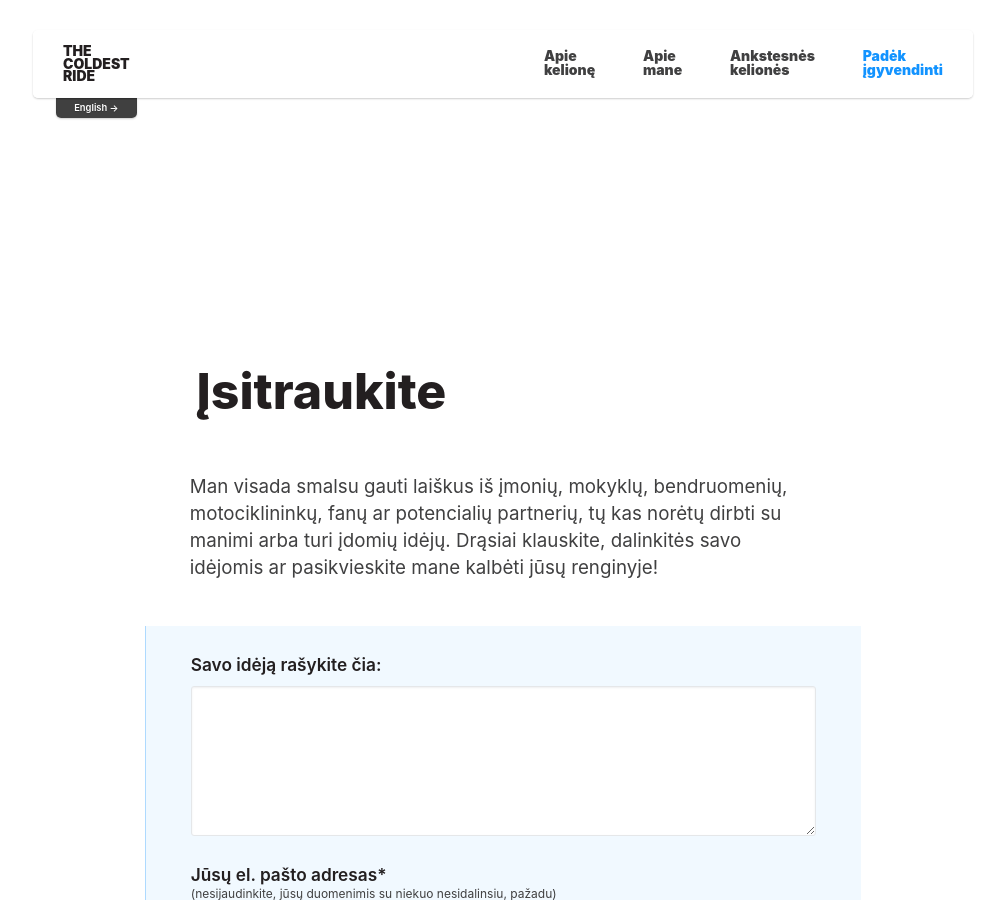
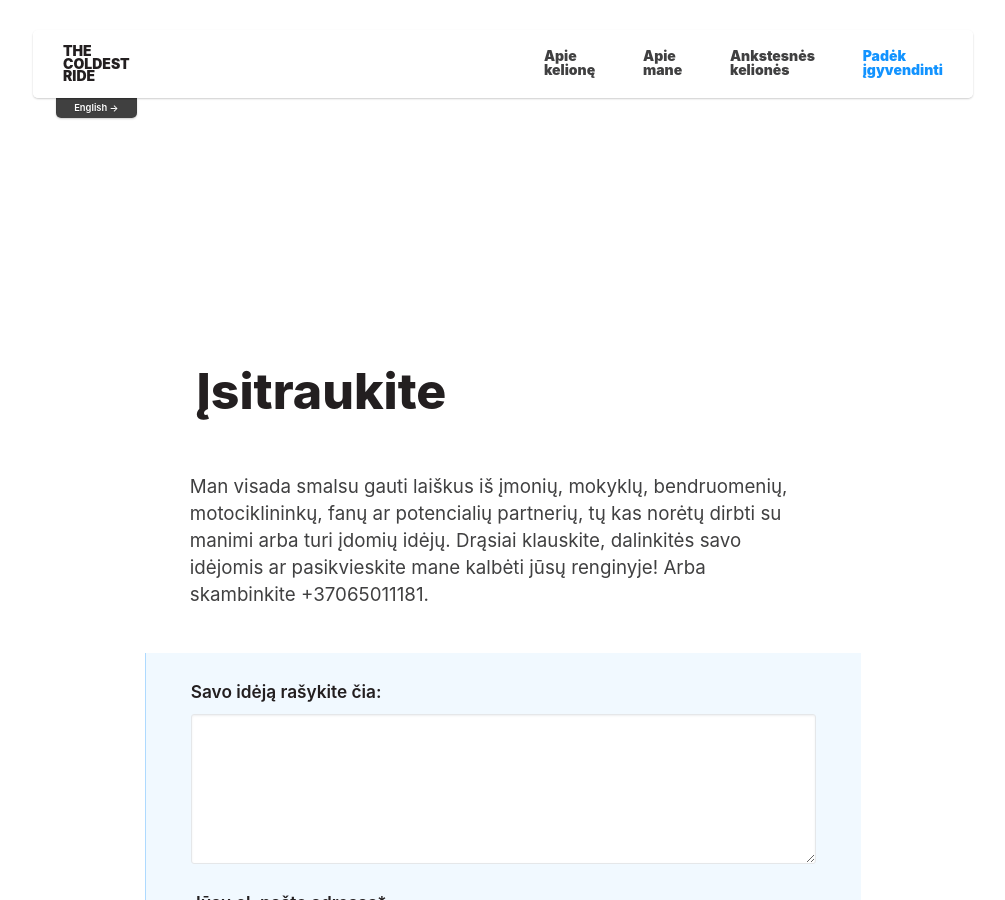
Before and after one commit to karolismieliauskas/thecoldestride.com, a Jekyll site: the page built from pages/lt/get-in-touch.html, in a window 1280 px wide and 900 px high. Shown: the whole window, without its empty margins (137-1142 px from the left). Built offline with Jekyll 4.4.1, drawn with Linux system fonts in a browser that asks for light colours.

Commit message:
Update getintouch.yml

```diff
--- a/_data/lt/getintouch.yml
+++ b/_data/lt/getintouch.yml
@@ -1,7 +1,7 @@
 hero:
   title: Įsitraukite
 body: |
-  Man visada smalsu gauti laiškus iš įmonių, mokyklų, bendruomenių, motociklininkų, fanų ar potencialių partnerių, tų kas norėtų dirbti su manimi arba turi įdomių idėjų. Drąsiai klauskite, dalinkitės savo idėjomis ar pasikvieskite mane kalbėti jūsų renginyje!
+  Man visada smalsu gauti laiškus iš įmonių, mokyklų, bendruomenių, motociklininkų, fanų ar potencialių partnerių, tų kas norėtų dirbti su manimi arba turi įdomių idėjų. Drąsiai klauskite, dalinkitės savo idėjomis ar pasikvieskite mane kalbėti jūsų renginyje! Arba skambinkite +37065011181.
 form:
   message:
     label: "Savo idėją rašykite čia:"
```
